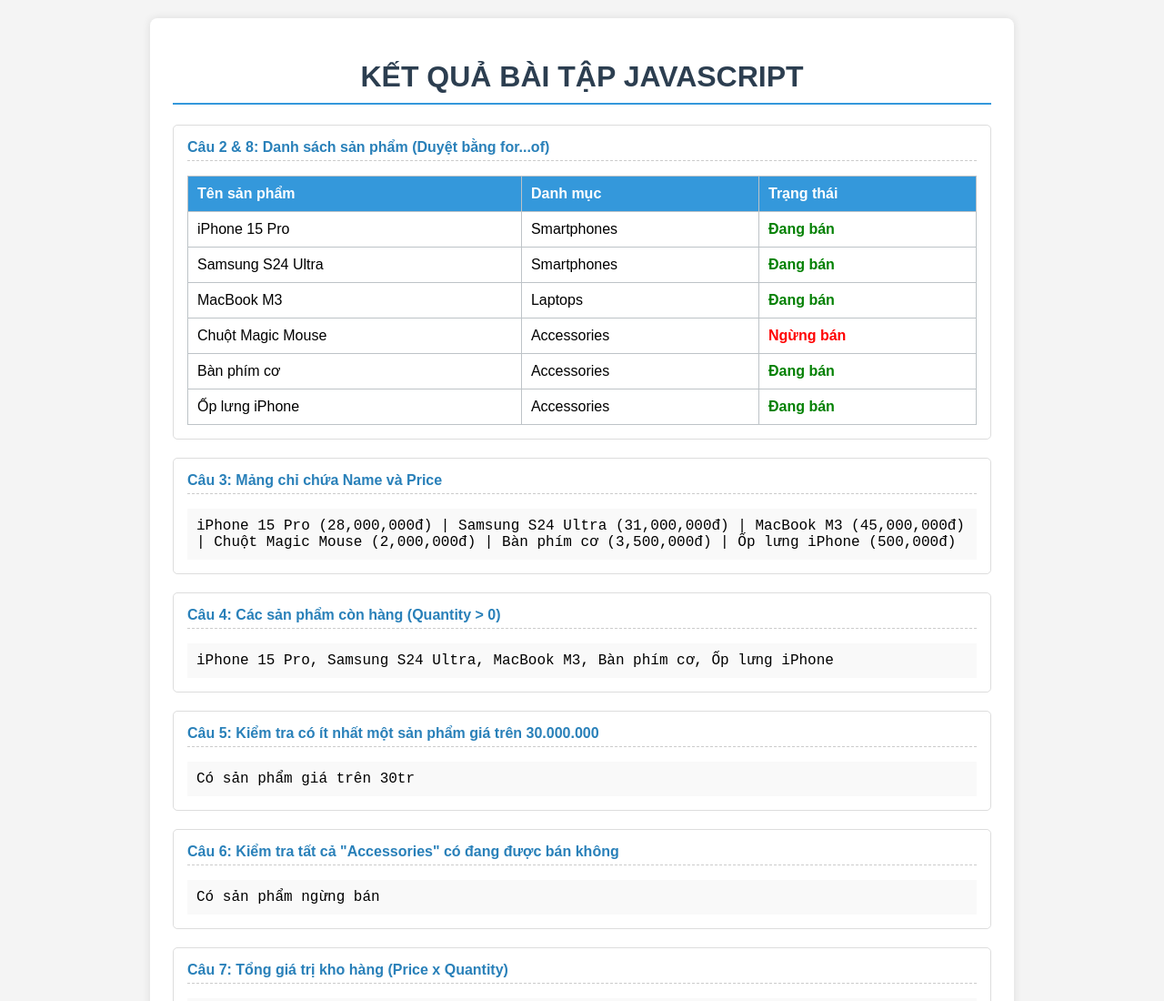
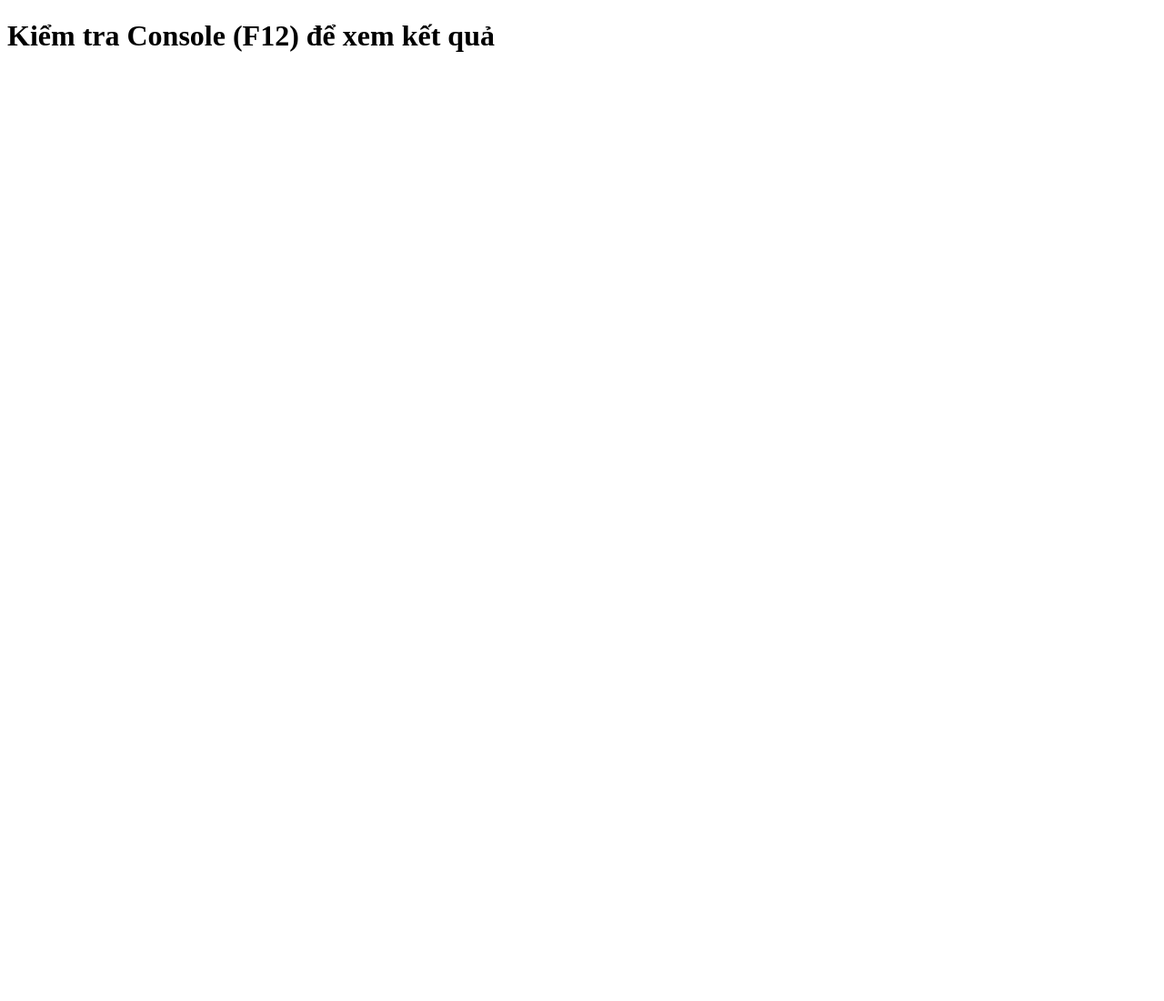
Before and after one commit to BaongocMH/NNPTUD_day2, a plain HTML site: page index.html in a window 1280 px wide. Shown: the top 1100 px of the page at 91% size. After the commit the page ends 800 px from the top, so only its background shows below. Drawn offline with Linux system fonts and the light colour scheme.

Commit message:
Update HTML structure and title
Updated the title and added viewport meta tag. Removed the assignment container and added a header for console checking.

```diff
--- a/index.html
+++ b/index.html
@@ -2,74 +2,11 @@
 <html lang="vi">
 <head>
     <meta charset="UTF-8">
-    <title>Báo cáo Bài tập NNPTUD - Day 2</title>
-    <style>
-        body { font-family: Arial, sans-serif; margin: 20px; background-color: #f4f4f4; }
-        .assignment-container { max-width: 900px; margin: auto; background: white; padding: 25px; border-radius: 8px; box-shadow: 0 0 10px rgba(0,0,0,0.1); }
-        h1 { color: #2c3e50; text-align: center; border-bottom: 2px solid #3498db; padding-bottom: 10px; }
-        .question { margin-top: 20px; padding: 15px; border: 1px solid #ddd; border-radius: 5px; }
-        .question h3 { margin-top: 0; color: #2980b9; font-size: 16px; border-bottom: 1px dashed #ccc; padding-bottom: 5px;}
-        .result { background: #f9f9f9; padding: 10px; margin-top: 10px; font-family: 'Courier New', Courier, monospace; word-wrap: break-word; }
-        table { width: 100%; border-collapse: collapse; margin-top: 10px; }
-        th, td { border: 1px solid #bdc3c7; padding: 10px; text-align: left; }
-        th { background-color: #3498db; color: white; }
-        .status-true { color: green; font-weight: bold; }
-        .status-false { color: red; font-weight: bold; }
-    </style>
+    <meta name="viewport" content="width=device-width, initial-scale=1.0">
+    <title>Quản lý Sản phẩm - JS</title>
 </head>
 <body>
-    <div class="assignment-container">
-        <h1>KẾT QUẢ BÀI TẬP JAVASCRIPT</h1>
-
-        <div class="question">
-            <h3>Câu 2 & 8: Danh sách sản phẩm (Duyệt bằng for...of)</h3>
-            <table>
-                <thead>
-                    <tr>
-                        <th>Tên sản phẩm</th>
-                        <th>Danh mục</th>
-                        <th>Trạng thái</th>
-                    </tr>
-                </thead>
-                <tbody id="table-c2-c8"></tbody>
-            </table>
-        </div>
-
-        <div class="question">
-            <h3>Câu 3: Mảng chỉ chứa Name và Price</h3>
-            <div id="res-c3" class="result"></div>
-        </div>
-
-        <div class="question">
-            <h3>Câu 4: Các sản phẩm còn hàng (Quantity > 0)</h3>
-            <div id="res-c4" class="result"></div>
-        </div>
-
-        <div class="question">
-            <h3>Câu 5: Kiểm tra có ít nhất một sản phẩm giá trên 30.000.000</h3>
-            <div id="res-c5" class="result"></div>
-        </div>
-
-        <div class="question">
-            <h3>Câu 6: Kiểm tra tất cả "Accessories" có đang được bán không</h3>
-            <div id="res-c6" class="result"></div>
-        </div>
-
-        <div class="question">
-            <h3>Câu 7: Tổng giá trị kho hàng (Price x Quantity)</h3>
-            <div id="res-c7" class="result" style="font-weight: bold; color: #e67e22;"></div>
-        </div>
-
-        <div class="question">
-            <h3>Câu 9: Duyệt thuộc tính sản phẩm đầu tiên (Dùng for...in)</h3>
-            <div id="res-c9" class="result"></div>
-        </div>
-
-        <div class="question">
-            <h3>Câu 10: Tên các sản phẩm đang bán và còn hàng</h3>
-            <div id="res-c10" class="result" style="color: #27ae60; font-weight: bold;"></div>
-        </div>
-    </div>
+    <h1>Kiểm tra Console (F12) để xem kết quả</h1>
     <script src="main.js"></script>
 </body>
 </html>
```
